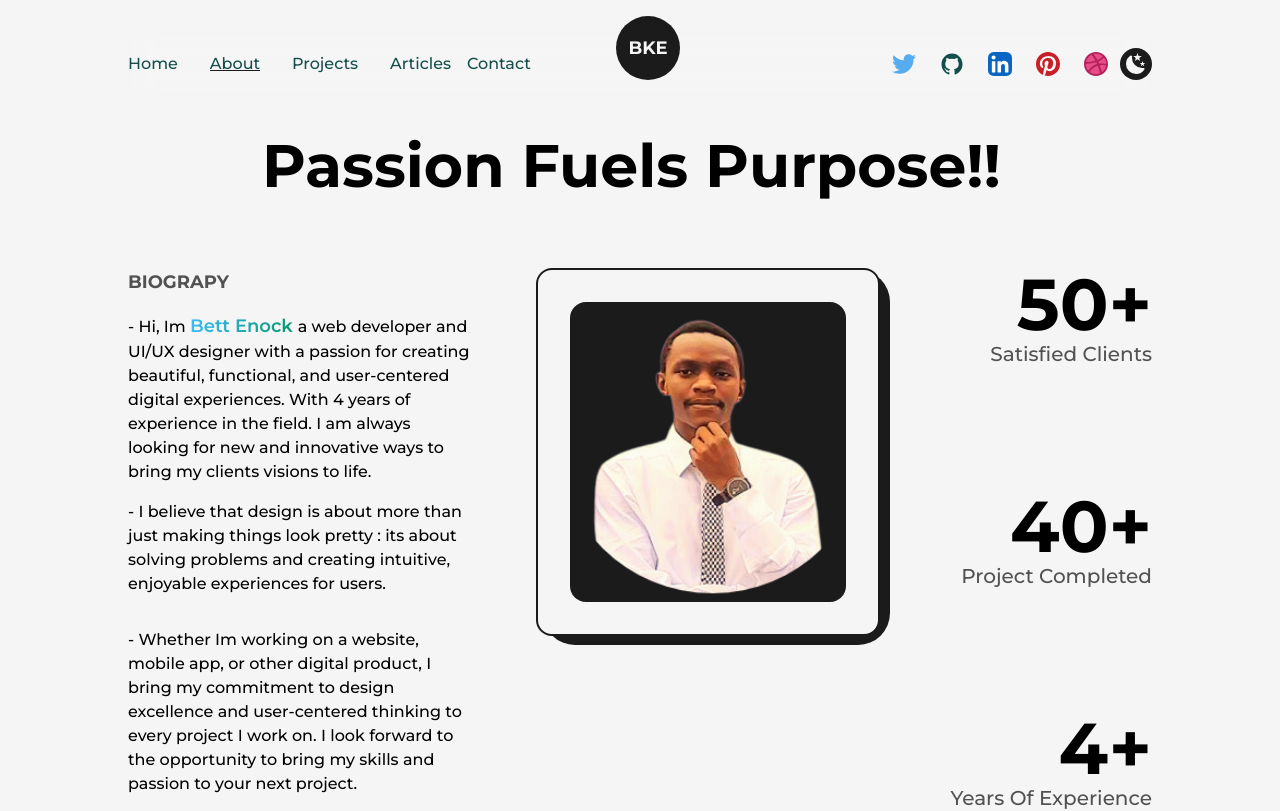
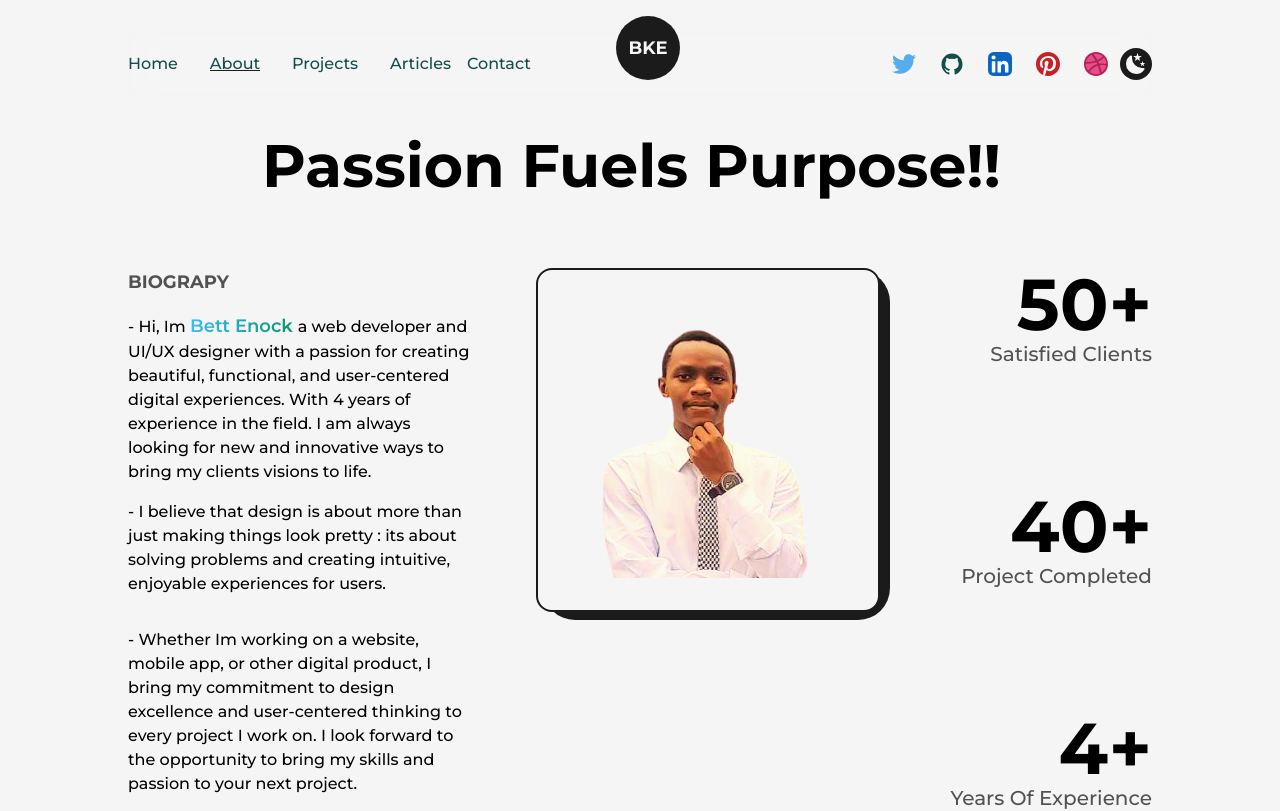
Before and after one commit to QuantaGeek/nextjs-creative, a Next.js app: page /about in a window 1280 px wide. Shown: the top 811 px of the page. Built offline with nearby package versions, Linux system fonts and the light colour scheme.

Commit message:
Debug code.

```diff
--- a/src/pages/about.js
+++ b/src/pages/about.js
@@ -2,12 +2,12 @@ import AnimatedText from "@/components/AnimatedText";
 import Layout from "@/components/Layout";
 import Head from "next/head";
 import React, { useEffect, useRef } from "react";
-import profileImage from "../../public/images/profile/eduimage.PNG";
 import Image from "next/image";
 
 import { useInView, useMotionValue, useSpring } from "framer-motion";
 import Skills from "@/components/Skills";
 import Experience from "@/components/Experience";
+import profimg from '../../public/images/profile/profile-pic.png'
 
 const AnimatedNumbers = ({ value }) => {
   const ref = useRef(null);
@@ -69,7 +69,7 @@ const about = () => {
             <div className="col-span-3 relative h-max rounded-2xl border-2 border-solid border-dark bg-light dark:bg-dark dark:border-light p-8 xs:p-2 xl:col-span-4 md:order-1 md:col-span-8">
               <div className="absolute top-0 -right-3 -z-10 w-[102%]  h-[103%] rounded-[2rem] bg-dark dark:bg-light" />
               <Image
-                src={profileImage}
+                src={profimg}
                 alt="BKE"
                 className="w-full h-auto rounded-2xl"
                 priority
--- a/src/pages/index.js
+++ b/src/pages/index.js
@@ -1,7 +1,7 @@
 import Head from 'next/head'
 import Layout from '@/components/Layout'
 import Image from 'next/image';
-import profileImage from '../../public/images/profile/Profile bg.png'
+import profileImage from '../../public/images/profile/profile-pic.png'
 import AnimatedText from '@/components/AnimatedText';
 import Link from 'next/link';
 import { LinkArrow } from '@/components/icon';
--- a/src/pages/projects.js
+++ b/src/pages/projects.js
@@ -5,7 +5,6 @@ import Link from 'next/link'
 import React from 'react'
 import Image from 'next/image'
 import { GithubIcon } from '@/components/icon'
-import project1 from '../../public/images/projects/crypto-screener-cover-image.jpg'
 import doctorapp from '../../public/images/projects/doctorapp.jpg'
 import weatherAPP from '../../public/images/projects/weatherchart.PNG'
 import fintech from '../../public/images/projects/Fintech Transact.PNG'
```
Also changed, not shown: public/images/profile/profile-pic.png (renamed from public/images/profile/Profile bg.png).
